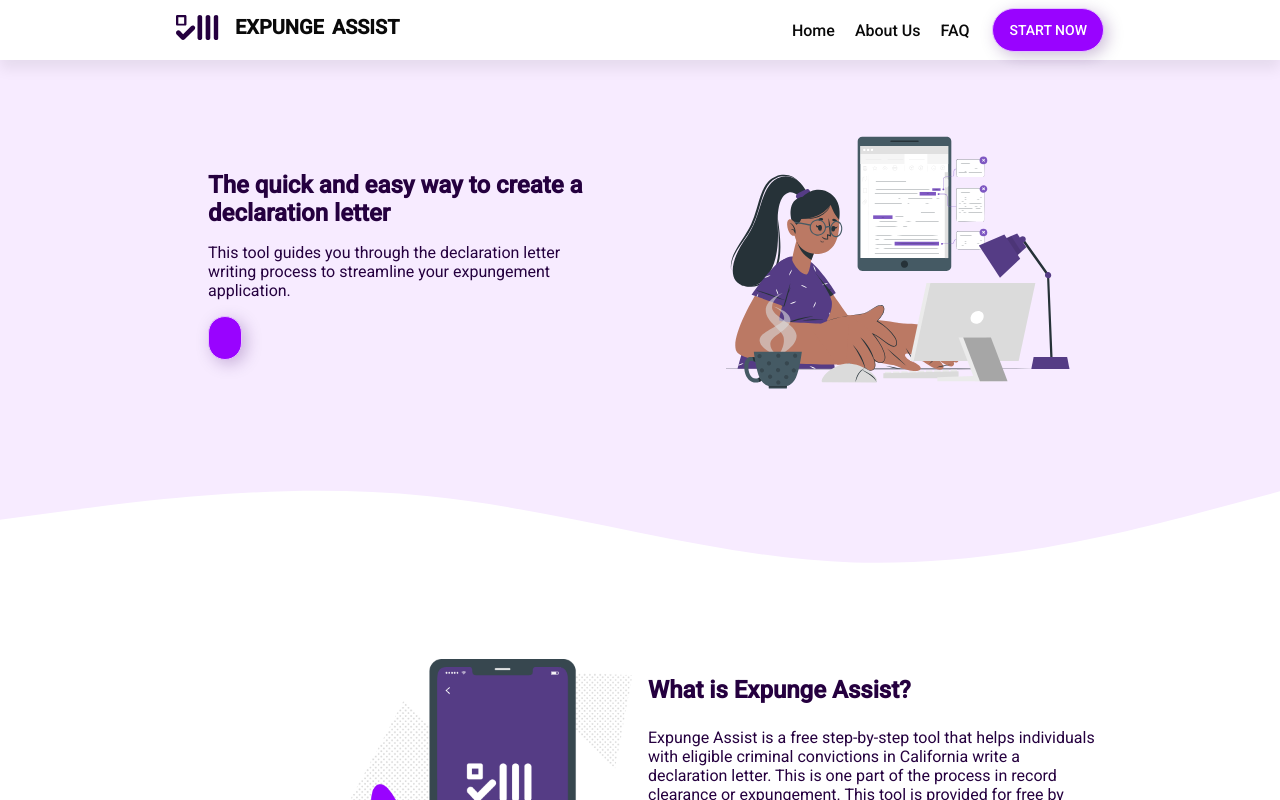
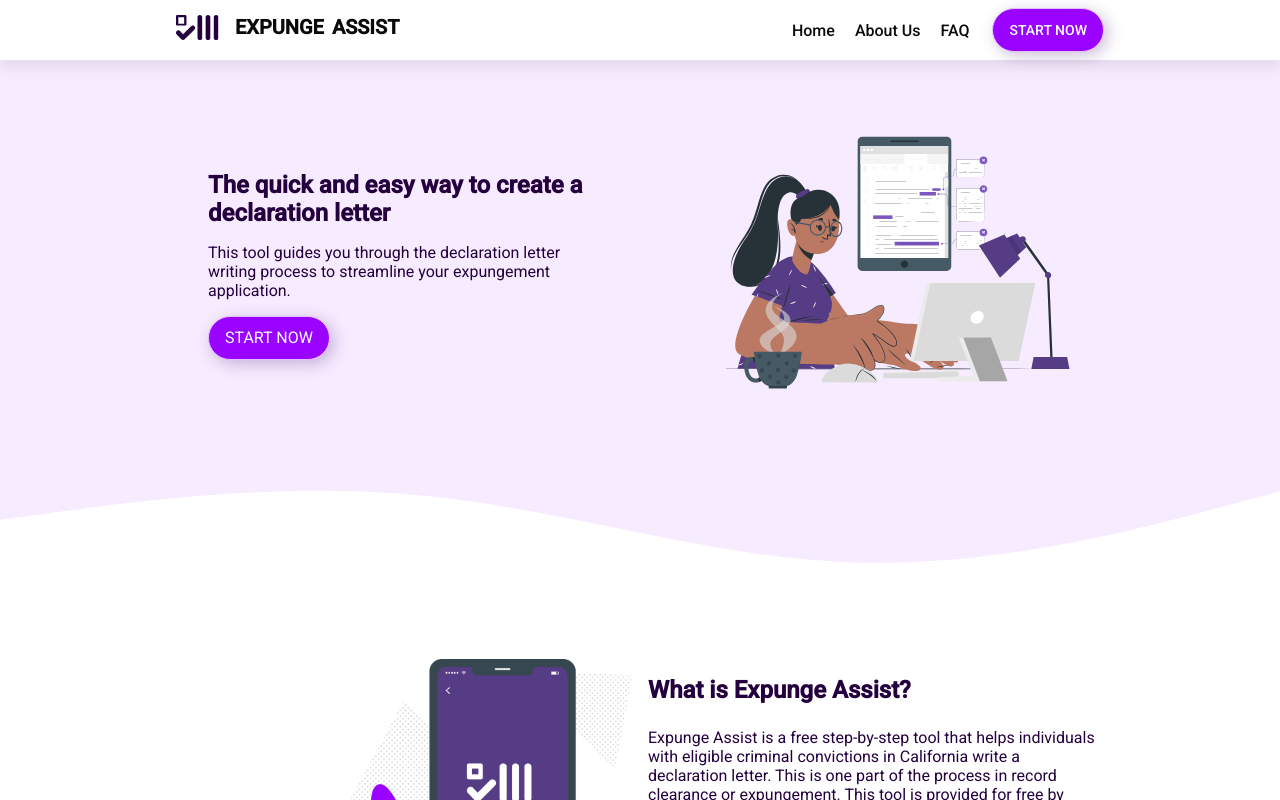
Before and after one commit to hackforla/expunge-assist, a React (Create React App) app in the folder products/statement-generator/: page / in a window 1280 px wide. Shown: the top 800 px of the page. Built offline with nearby package versions, Linux system fonts and the light colour scheme.

Commit message:
fix lint error and return text to buttons

```diff
--- a/products/statement-generator/src/components/Button.tsx
+++ b/products/statement-generator/src/components/Button.tsx
@@ -204,7 +204,7 @@ export function LinkButtonComponent({
       className={`${classes.root} ${className}`}
       to={to!}
       data-testid={dataTestId}
-    />
+    >{buttonText}</Link>
   );
 }
 
```
